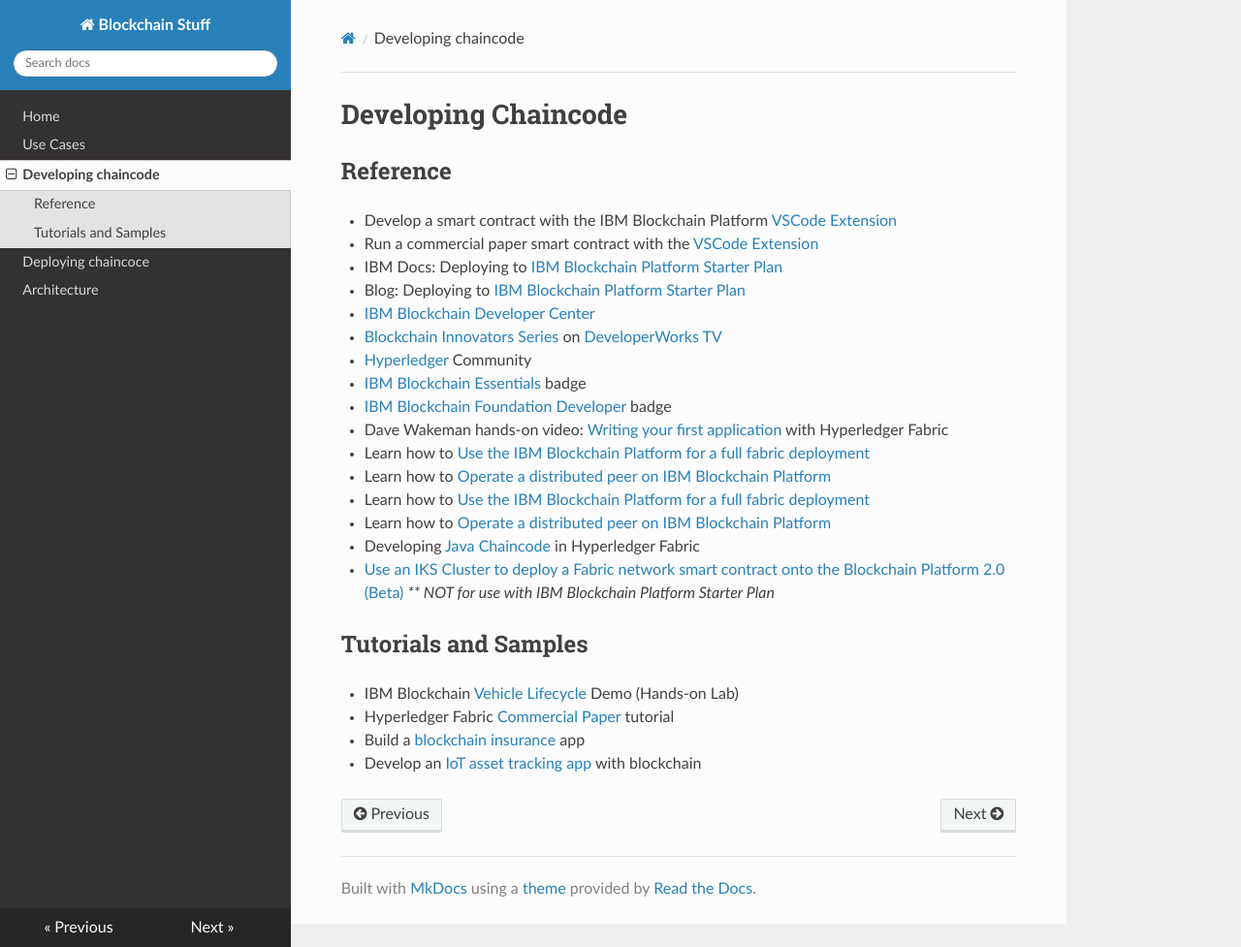
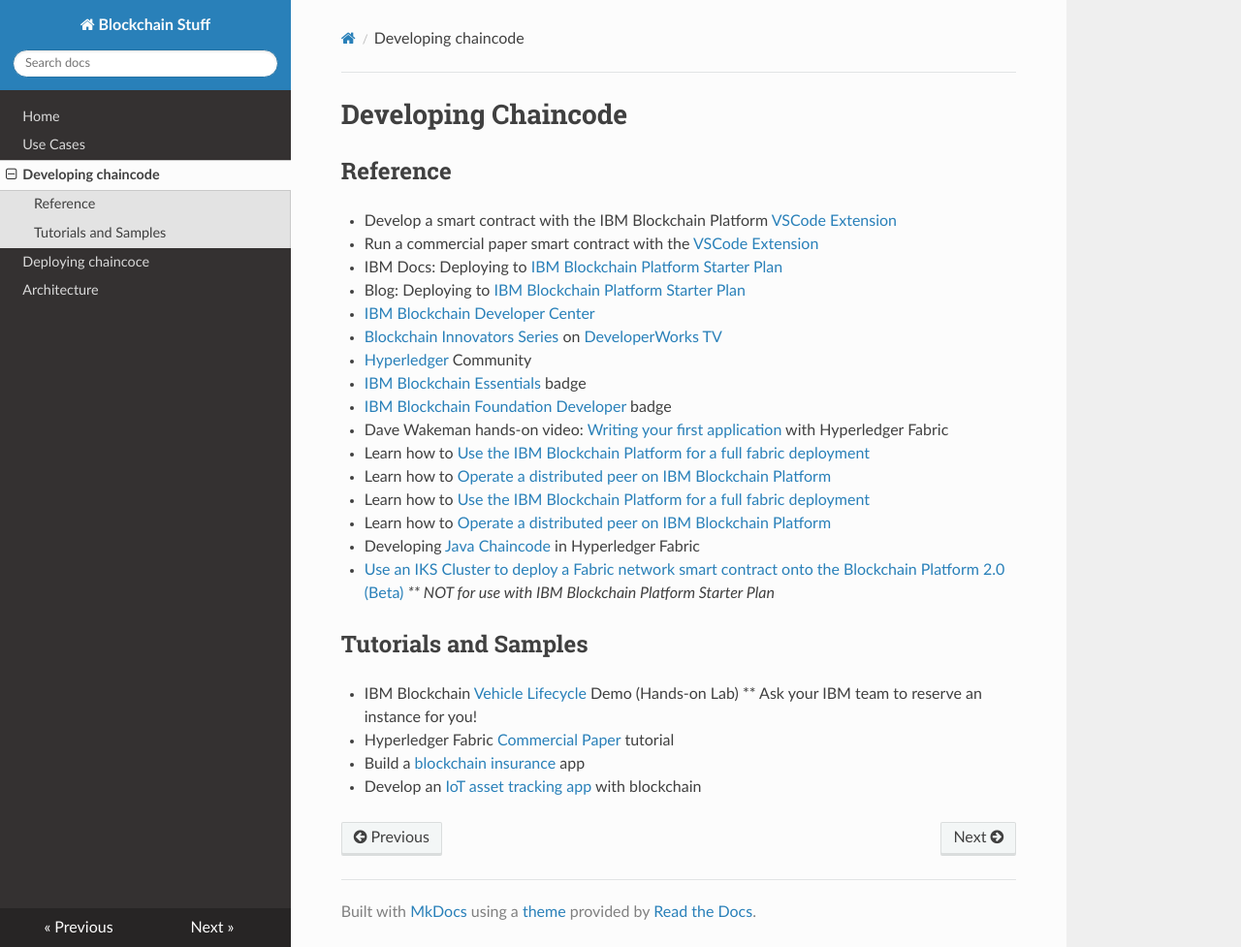
Before and after one commit to dwakeman/blockchain-stuff, an MkDocs documentation site: the page built from docs/developing.md, in a window 1280 px wide and 977 px high. Shown: the whole window at 97% size. Built offline with MkDocs 1.6.1, drawn with Linux system fonts in a browser that asks for light colours; nearby versions of some CDN libraries.

Commit message:
added comment about bluedemos

```diff
--- a/docs/developing.md
+++ b/docs/developing.md
@@ -23,7 +23,7 @@
 - <a href="https://developer.ibm.com/patterns/write-a-smart-contract-for-the-fabcarcommercial-paper-or-iks-cluster-with-saas-v2-beta-network-think" target="_blank">Use an IKS Cluster to deploy a Fabric network smart contract onto the Blockchain Platform 2.0 (Beta)</a> _** NOT for use with IBM Blockchain Platform Starter Plan_
 
 ## Tutorials and Samples
-- IBM Blockchain <a href="https://bluedemos.com/show/1989" target="_blank">Vehicle Lifecycle</a> Demo (Hands-on Lab)
+- IBM Blockchain <a href="https://bluedemos.com/show/1989" target="_blank">Vehicle Lifecycle</a> Demo (Hands-on Lab)  ** Ask your IBM team to reserve an instance for you!
 - Hyperledger Fabric <a href="https://hyperledger-fabric.readthedocs.io/en/release-1.4/tutorial/commercial_paper.html" target="_blank">Commercial Paper</a> tutorial
 - Build a <a href="https://developer.ibm.com/patterns/build-a-blockchain-insurance-app/" target="_blank">blockchain insurance</a> app
 - Develop an <a href="https://developer.ibm.com/code/patterns/develop-an-iot-asset-tracking-app-using-blockchain" target="_blank">IoT asset tracking app</a> with blockchain
```
